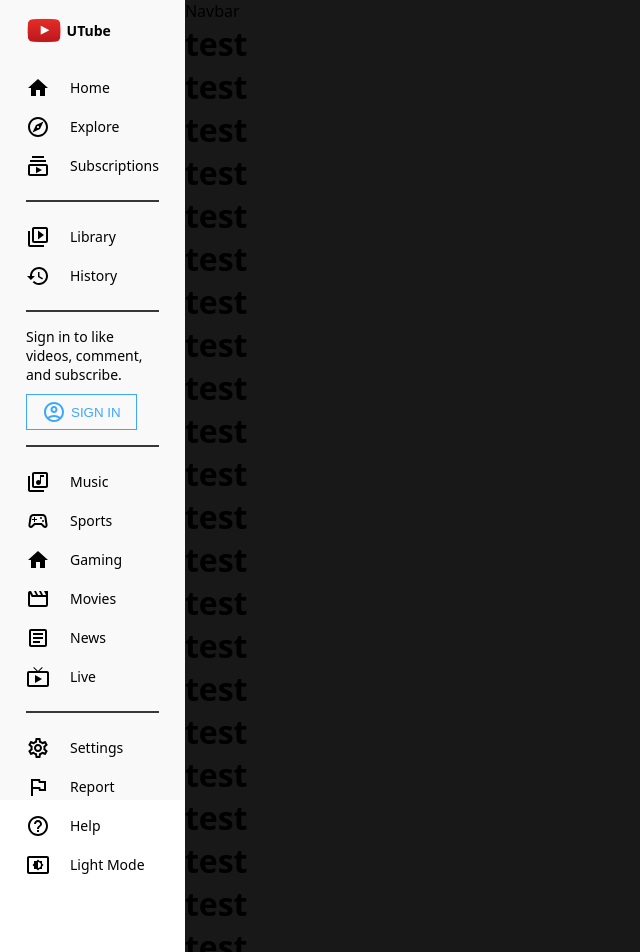
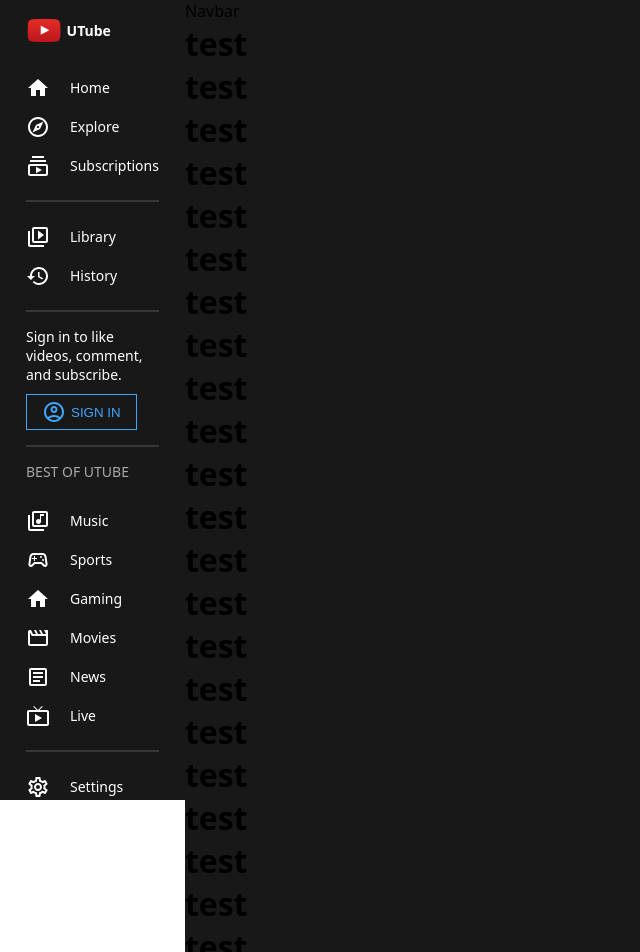
Before and after one commit to JS-Jamie/youtube-clone, a React (Create React App) app: page / in a window 1280 px wide. Shown: the top 952 px of the page, without its empty margins (0-640 px from the left). Built offline with nearby package versions, Linux system fonts and the light colour scheme.

Commit message:
Manage theme states and add the title part in the menu section

```diff
--- a/src/App.js
+++ b/src/App.js
@@ -1,3 +1,4 @@
+import { useState } from 'react';
 import styled, { ThemeProvider } from 'styled-components';
 import Menu from './components/Menu';
 import Navbar from './components/Navbar';
@@ -9,17 +10,17 @@ const Container = styled.div`
 
 const Main = styled.div`
   flex: 7;
-  background-color: #181818;
+  background-color: ${({ theme }) => theme.bg};
 `;
 const Wrapper = styled.div``;
 
 function App() {
-  // const [darkMode, setDarkMode] = useState(true);
+  const [darkMode, setDarkMode] = useState(true);
 
   return (
-    <ThemeProvider theme={lightTheme}>
+    <ThemeProvider theme={darkMode ? darkTheme : lightTheme}>
       <Container>
-        <Menu />
+        <Menu darkMode={darkMode} setDarkMode={setDarkMode} />
         <Main>
           <Navbar />
           <Wrapper>
--- a/src/components/Menu.js
+++ b/src/components/Menu.js
@@ -53,7 +53,7 @@ padding: 7.5px 0px;
 
 const Hr = styled.hr`
   margin: 15px 0px;
-  border: 0.5px solid #373737;
+  border: 0.5px solid ${({ theme }) => theme.soft};
 `;
 
 const Login = styled.div``;
@@ -71,7 +71,14 @@ const Button = styled.button`
   gap: 5px;
 `;
 
-const Menu = () => {
+const Title = styled.h2`
+  font-size: 14px;
+  font-weight: 500;
+  color: #aaaaaa;
+  margin-bottom: 20px;
+`;
+
+const Menu = ({ darkMode, setDarkMode }) => {
   return (
     <Container>
       <Wrapper>
@@ -109,6 +116,7 @@ const Menu = () => {
           </Button>
         </Login>
         <Hr />
+        <Title>BEST OF UTUBE</Title>
         <Item>
           <LibraryMusicOutlinedIcon />
           Music
@@ -146,7 +154,7 @@ const Menu = () => {
           <HelpOutlineOutlinedIcon />
           Help
         </Item>
-        <Item>
+        <Item onClick={() => setDarkMode(!darkMode)}>
           <SettingsBrightnessOutlinedIcon />
           Light Mode
         </Item>
```
